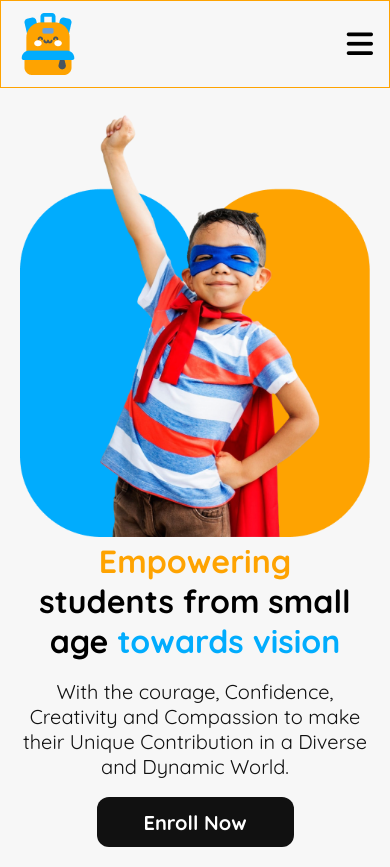
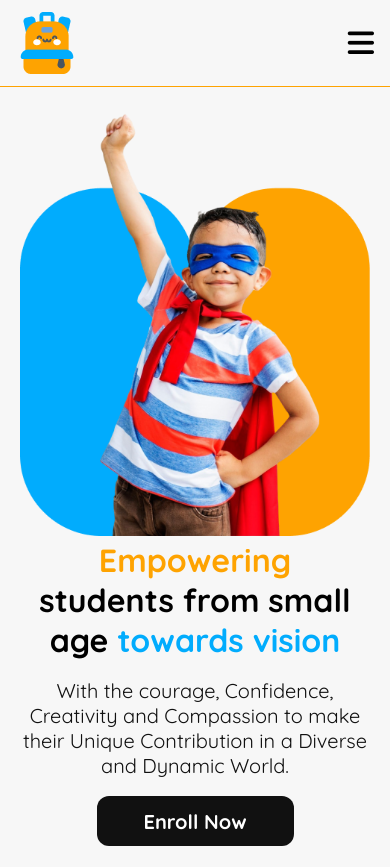
Before and after one commit to Tarek592/A2-Kids-School, a plain HTML site: page index.html in a window 390 px wide. Drawn offline with Linux system fonts and the light colour scheme.

Commit message:
update in navber

```diff
--- a/style.css
+++ b/style.css
@@ -163,7 +163,7 @@
     .nav-container{
         padding: 12px 16px;
         justify-content: space-between;
-        border:  0.5px solid rgb(254, 163, 1);
+       border-bottom:  0.5px solid rgb(254, 163, 1);
     }
     .hero-container{
         flex-direction: column-reverse;
```
Also changed, not shown: index.html (+1 -1 lines).
